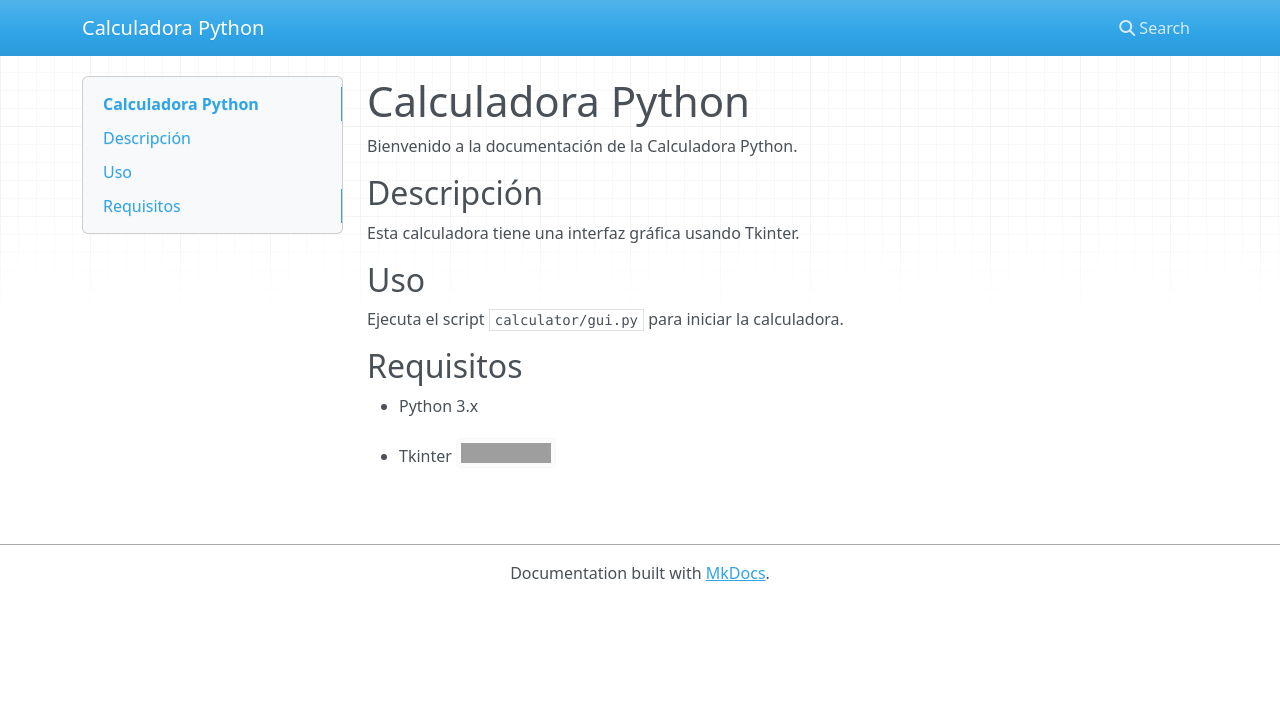
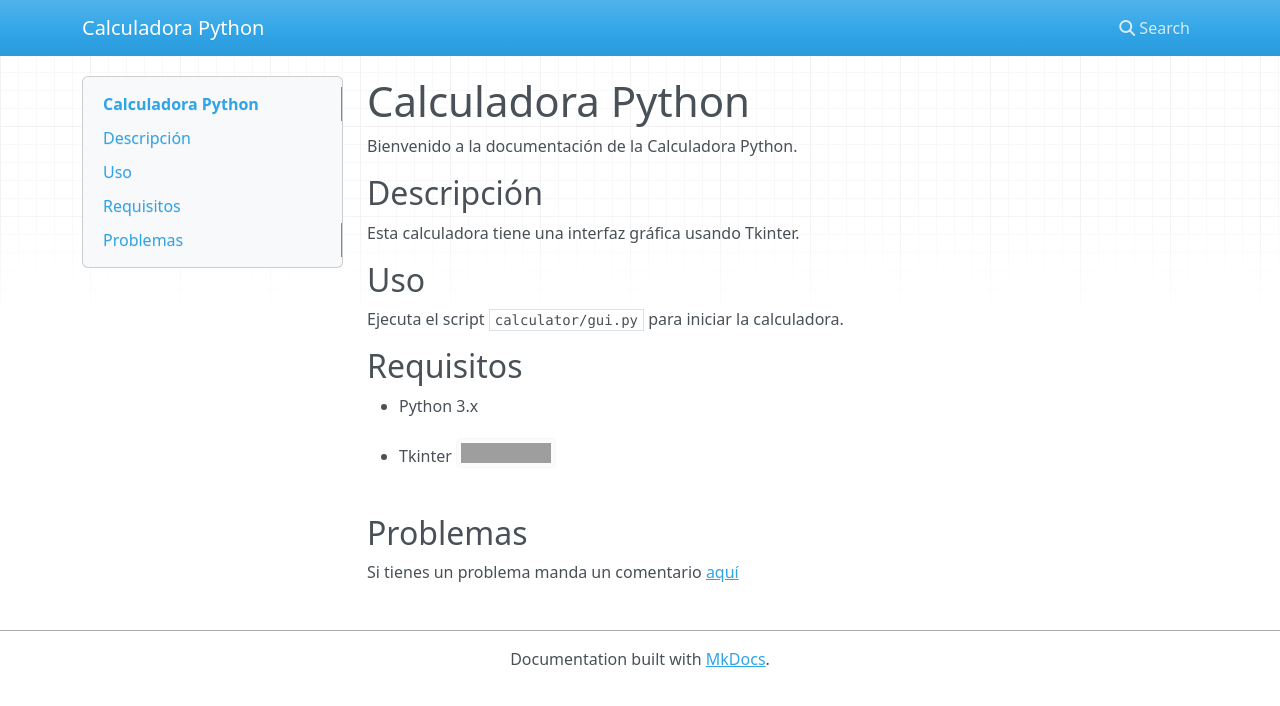
Before and after one commit to vjp-jeronimoGRC/CalculadoraPython-JeronimoGRC, an MkDocs documentation site: the page built from docs/index.md, in a window 1280 px wide. Shown: the top 706 px of the page. Built offline with MkDocs 1.6.1, drawn with Linux system fonts in a browser that asks for light colours; nearby versions of some CDN libraries; grey boxes are pictures that could not be loaded.

Commit message:
Añadir Apartado de problemas

```diff
--- a/docs/index.md
+++ b/docs/index.md
@@ -15,3 +15,7 @@ Ejecuta el script `calculator/gui.py` para iniciar la calculadora.
 - Python 3.x
 - Tkinter
 [![Licencia: CC BY-NC-SA 4.0](https://licensebuttons.net/l/by-nc-sa/4.0/88x31.png)](https://creativecommons.org/licenses/by-nc-sa/4.0/)
+
+## Problemas
+
+Si tienes un problema manda un comentario [aquí](https://github.com/vjp-jeronimoGRC/CalculadoraPython-JeronimoGRC)
```
Also changed, not shown: docs/guia_uso.md (added, +3 -0 lines).
